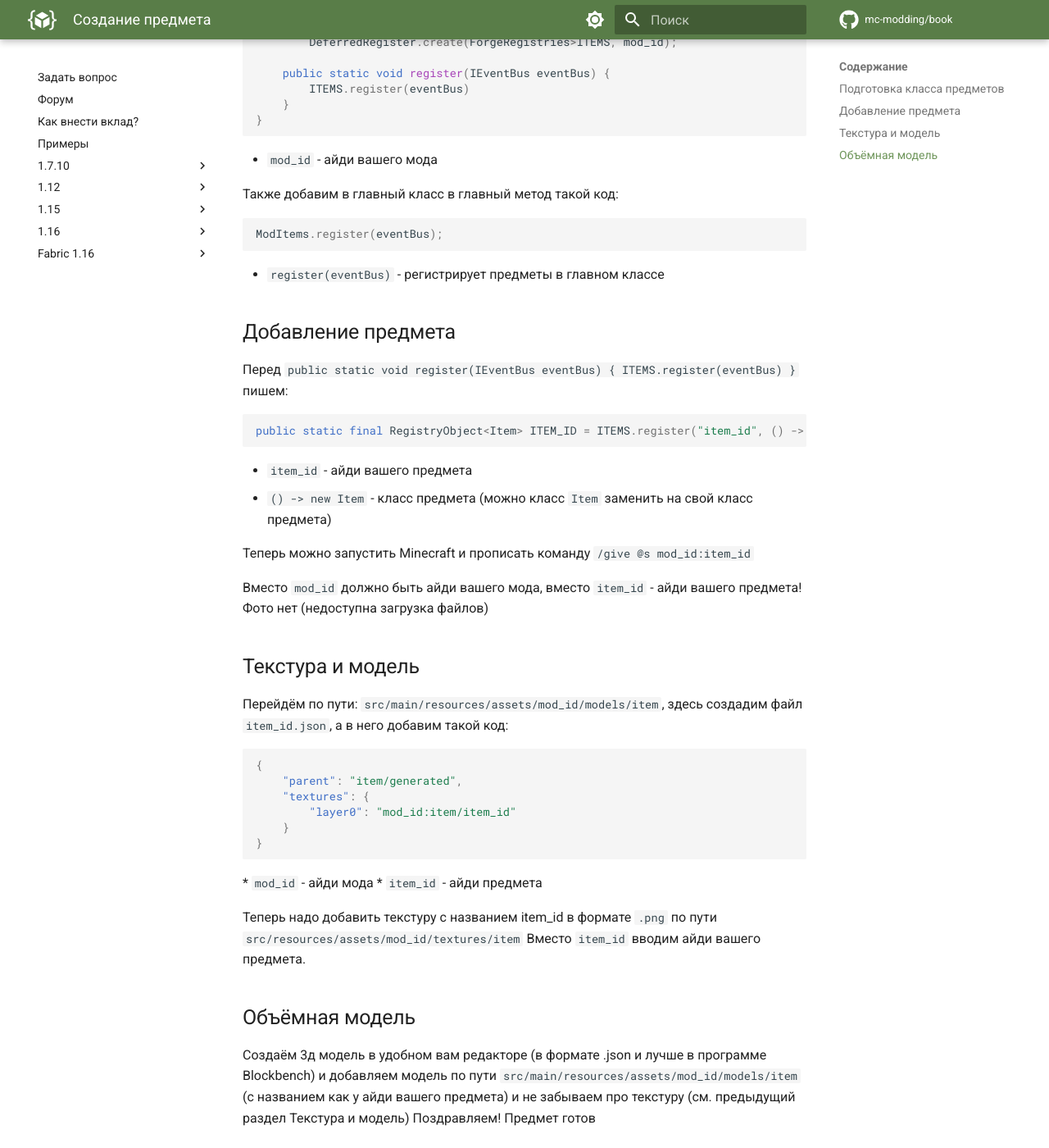
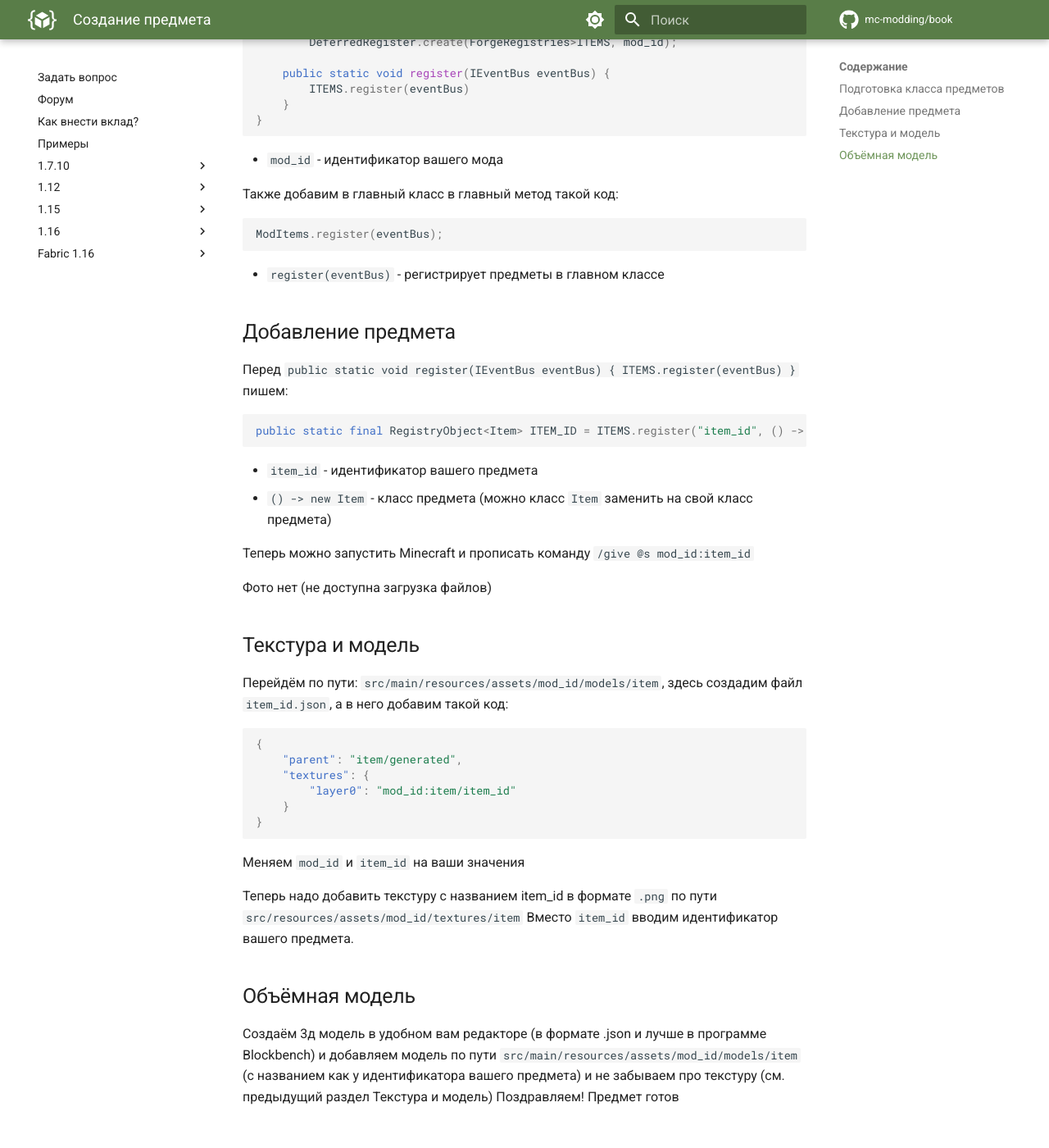
Before and after one commit to mc-modding/book, an MkDocs documentation site: the page built from docs/1.16/item/basics/index.md, in a window 1280 px wide and 1400 px high, scrolled down 279 px. Shown: the whole window at 82% size. Built offline with MkDocs 1.6.1 and Material for MkDocs 9.7.7, drawn with Linux system fonts in a browser that asks for light colours; comment, search, counter and statistics services are not loaded; after the commit the page ends 1654 px from its top, so only the background shows below that.

Commit message:
Update index.md

````diff
--- a/docs/1.16/item/basics/index.md
+++ b/docs/1.16/item/basics/index.md
@@ -1,5 +1,3 @@
-description: Создание собственного предмета.
-
 # Создание предмета
 
 ## Подготовка класса предметов
@@ -17,7 +15,7 @@ public class ModItems {
 }
 ```
 
-* `mod_id` - айди вашего мода
+* `mod_id` - идентификатор вашего мода
 
 Также добавим в главный класс в главный метод такой код:
 
@@ -35,13 +33,12 @@ ModItems.register(eventBus);
 public static final RegistryObject<Item> ITEM_ID = ITEMS.register("item_id", () -> new Item(new Item.Properties()));
 ```
 
-* `item_id` - айди вашего предмета
+* `item_id` - идентификатор вашего предмета
 * `() -> new Item` - класс предмета (можно класс `Item` заменить на свой класс предмета)
 
 Теперь можно запустить Minecraft и прописать команду `/give @s mod_id:item_id`
 
-Вместо `mod_id` должно быть айди вашего мода, вместо `item_id` - айди вашего предмета!
-Фото нет (недоступна загрузка файлов)
+Фото нет (не доступна загрузка файлов)
 
 ## Текстура и модель
 
@@ -55,14 +52,14 @@ public static final RegistryObject<Item> ITEM_ID = ITEMS.register("item_id", ()
     }
 }
 ```
-* `mod_id` - айди мода
-* `item_id` - айди предмета
+Меняем `mod_id` и `item_id` на ваши значения
 
 Теперь надо добавить текстуру с названием item_id в формате `.png` по пути `src/resources/assets/mod_id/textures/item`
-Вместо `item_id` вводим айди вашего предмета.
+Вместо
+`item_id` вводим идентификатор вашего предмета.
 
 ## Объёмная модель
 
 Создаём 3д модель в удобном вам редакторе (в формате .json и лучше в программе Blockbench) и добавляем модель по пути `src/main/resources/assets/mod_id/models/item`
-(с названием как у айди вашего предмета) и не забываем про текстуру (см. предыдущий раздел Текстура и модель)
+(с названием как у идентификатора вашего предмета) и не забываем про текстуру (см. предыдущий раздел Текстура и модель)
 Поздравляем! Предмет готов
````
